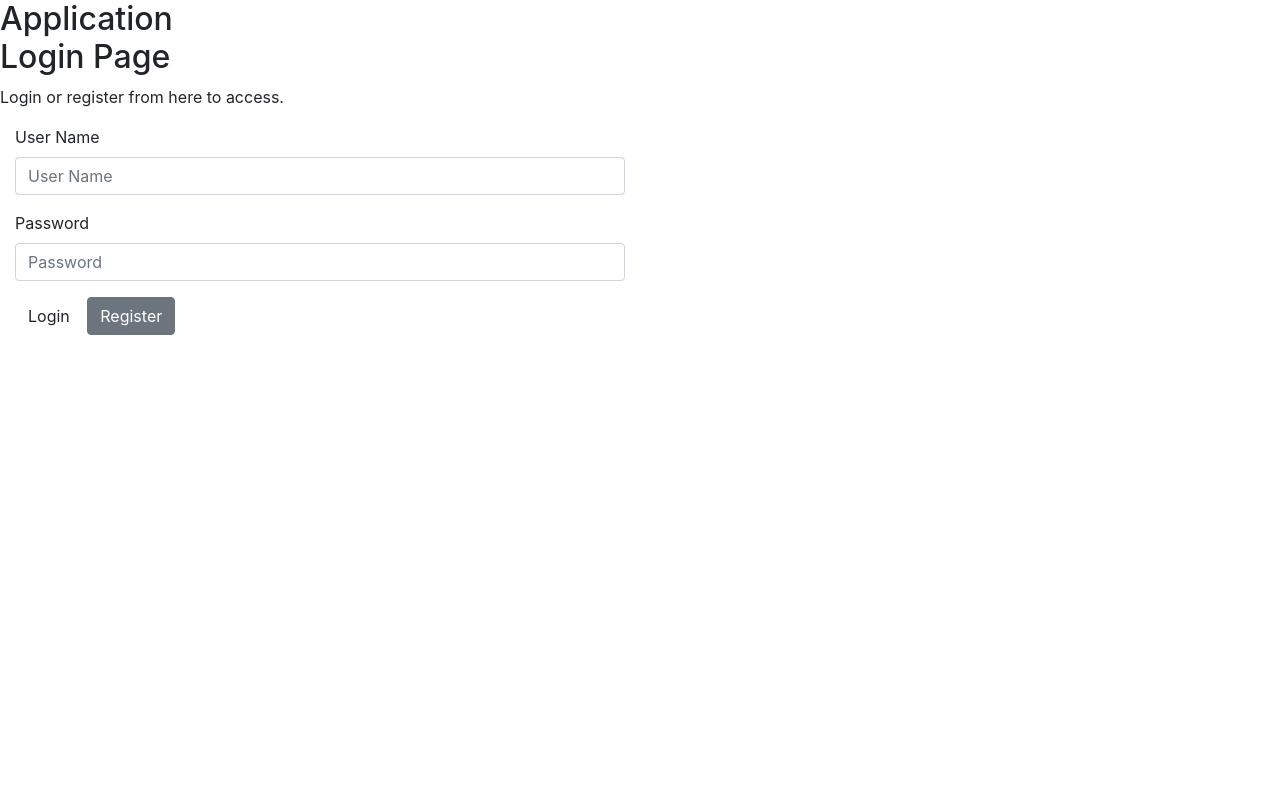
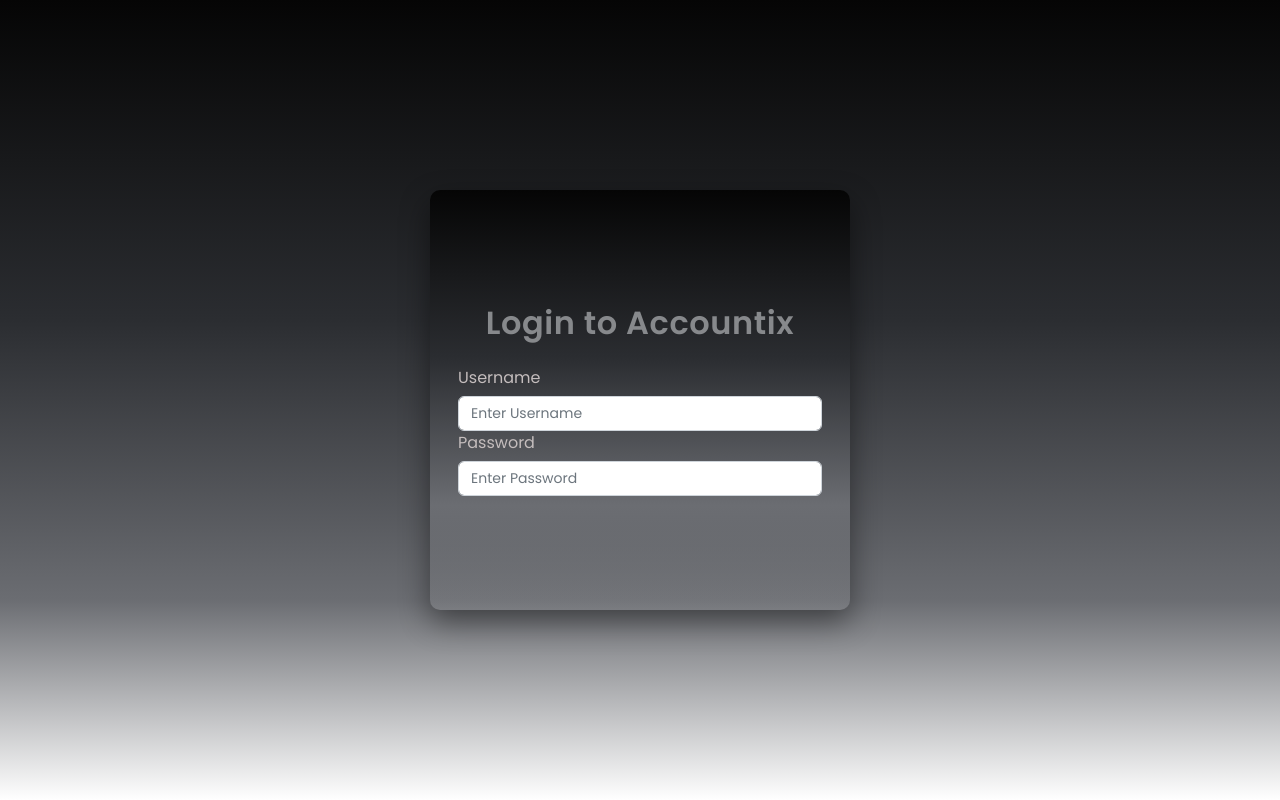
Before and after one commit to sheraz7355/Accountix, a PHP site: page / in a window 1280 px wide. Run offline with PHP 8.4, Linux system fonts and the light colour scheme.

Commit message:
Login page updated

```diff
--- a/index.html
+++ b/index.html
@@ -1,32 +1,28 @@
-<html>
+<!doctype html>
+<html lang="en">
 <head>
-<title>Accountix</title>
-<link rel="stylesheet" href="https://maxcdn.bootstrapcdn.com/bootstrap/4.5.2/css/bootstrap.min.css">
+  <meta charset="utf-8" />
+  <meta name="viewport" content="width=device-width, initial-scale=1" />
+  <title>Accountix</title>
+  <link rel="stylesheet" href="https://maxcdn.bootstrapcdn.com/bootstrap/4.5.2/css/bootstrap.min.css">
+  <!-- added web font -->
+  <link href="https://fonts.googleapis.com/css2?family=Poppins:wght@300;400;600;700&display=swap" rel="stylesheet">
+  <link rel="stylesheet" href="style.css">
 </head>
 <body>
-<div class="sidenav">
-         <div class="login-main-text">
-            <h2>Application<br> Login Page</h2>
-            <p>Login or register from here to access.</p>
-         </div>
+  <div class="login-page">
+    <h2 class="brand">Login to Accountix</h2>
+    <form>
+      <div class="username">
+        <label for="username">Username</label>
+        <input type="text" class="form-control" id="username" name="username" placeholder="Enter Username" >
       </div>
-      <div class="main">
-         <div class="col-md-6 col-sm-12">
-            <div class="login-form">
-               <form>
-                  <div class="form-group">
-                     <label>User Name</label>
-                     <input type="text" class="form-control" placeholder="User Name">
-                  </div>
-                  <div class="form-group">
-                     <label>Password</label>
-                     <input type="password" class="form-control" placeholder="Password">
-                  </div>
-                  <button type="submit" class="btn btn-black">Login</button>
-                  <button type="submit" class="btn btn-secondary">Register</button>
-               </form>
-            </div>
-         </div>
+
+      <div class="password">
+        <label for="password">Password</label>
+        <input type="password" class="form-control" id="password" name="password" placeholder="Enter Password" >
       </div>
+    </form>
+  </div>
 </body>
 </html>
--- a/style.css
+++ b/style.css
@@ -1,75 +1,53 @@
-body {
-    font-family: "Lato", sans-serif;
+body{
+  min-height:100vh;
+  margin:0;
+  display:flex;
+  align-items:center;
+  justify-content:center;
+  /* gradient background (black -> gray -> subtle white shading) */
+  background: linear-gradient(180deg, #050505 0%, #2b2d31 40%, #6b6d72 75%, rgba(255,255,255,0.06) 100%);
+  /* beautiful web font */
+  font-family: "Poppins", system-ui, -apple-system, "Segoe UI", Roboto, "Helvetica Neue", Arial;
+  -webkit-font-smoothing:antialiased;
+  -moz-osx-font-smoothing:grayscale;
 }
 
-
-
-.main-head{
-    height: 150px;
-    background: #FFF;
-
+.login-page{
+  background: linear-gradient(180deg, #050505 0%, #2b2d31 40%, #6b6d72 75%, rgba(255,255,255,0.06) 100%);
+  padding:28px;
+  width: min(420px, 85vw);    /* responsive width */
+  aspect-ratio: 1 / 1;       /* keeps it square */
+  border-radius:10px;
+  box-shadow: 0 12px 30px rgba(0,0,0,0.45);
+  display:flex;
+  flex-direction:column;
+  justify-content:center;
+  gap:12px;
 }
 
-.sidenav {
-    height: 100%;
-    background-color: #000;
-    overflow-x: hidden;
-    padding-top: 20px;
+/* center the header and style it */
+.login-page .brand{
+  text-align:center;
+  margin:0 0 12px;
+  font-weight:600;
+  letter-spacing:0.6px;
+  color:#87898c;
 }
 
-
-.main {
-    padding: 0px 10px;
+/* slightly nicer labels / inputs (inherit font) */
+.login-page label{
+  font-weight:500;
+  color:#c4bdbd;
+  display:block;
+  margin-bottom:6px;
+}
+.login-page .form-control{
+  border-radius:6px;
+  padding:10px 12px;
+  font-size:14px;
 }
 
-@media screen and (max-height: 450px) {
-    .sidenav {padding-top: 15px;}
+/* responsive tweak: keep proportions on small screens */
+@media (max-width:420px){
+  .login-page{ padding:20px; width:92vw; aspect-ratio: 1 / 1; }
 }
-
-@media screen and (max-width: 450px) {
-    .login-form{
-        margin-top: 10%;
-    }
-
-    .register-form{
-        margin-top: 10%;
-    }
-}
-
-@media screen and (min-width: 768px){
-    .main{
-        margin-left: 40%;
-    }
-
-    .sidenav{
-        width: 40%;
-        position: fixed;
-        z-index: 1;
-        top: 0;
-        left: 0;
-    }
-
-    .login-form{
-        margin-top: 80%;
-    }
-
-    .register-form{
-        margin-top: 20%;
-    }
-}
-
-
-.login-main-text{
-    margin-top: 20%;
-    padding: 60px;
-    color: #fff;
-}
-
-.login-main-text h2{
-    font-weight: 300;
-}
-
-.btn-black{
-    background-color: #000 !important;
-    color: #fff;
-}
```
